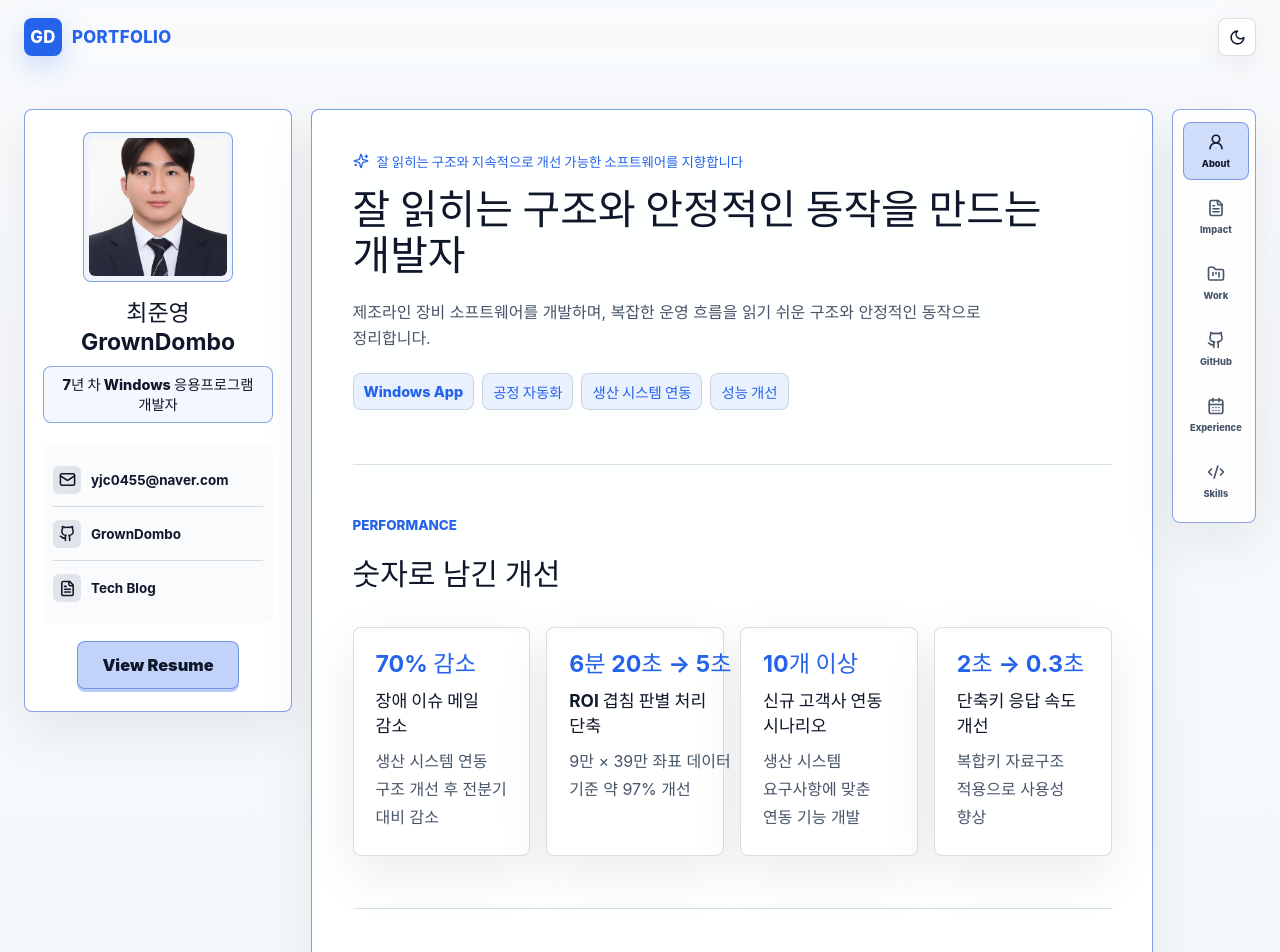
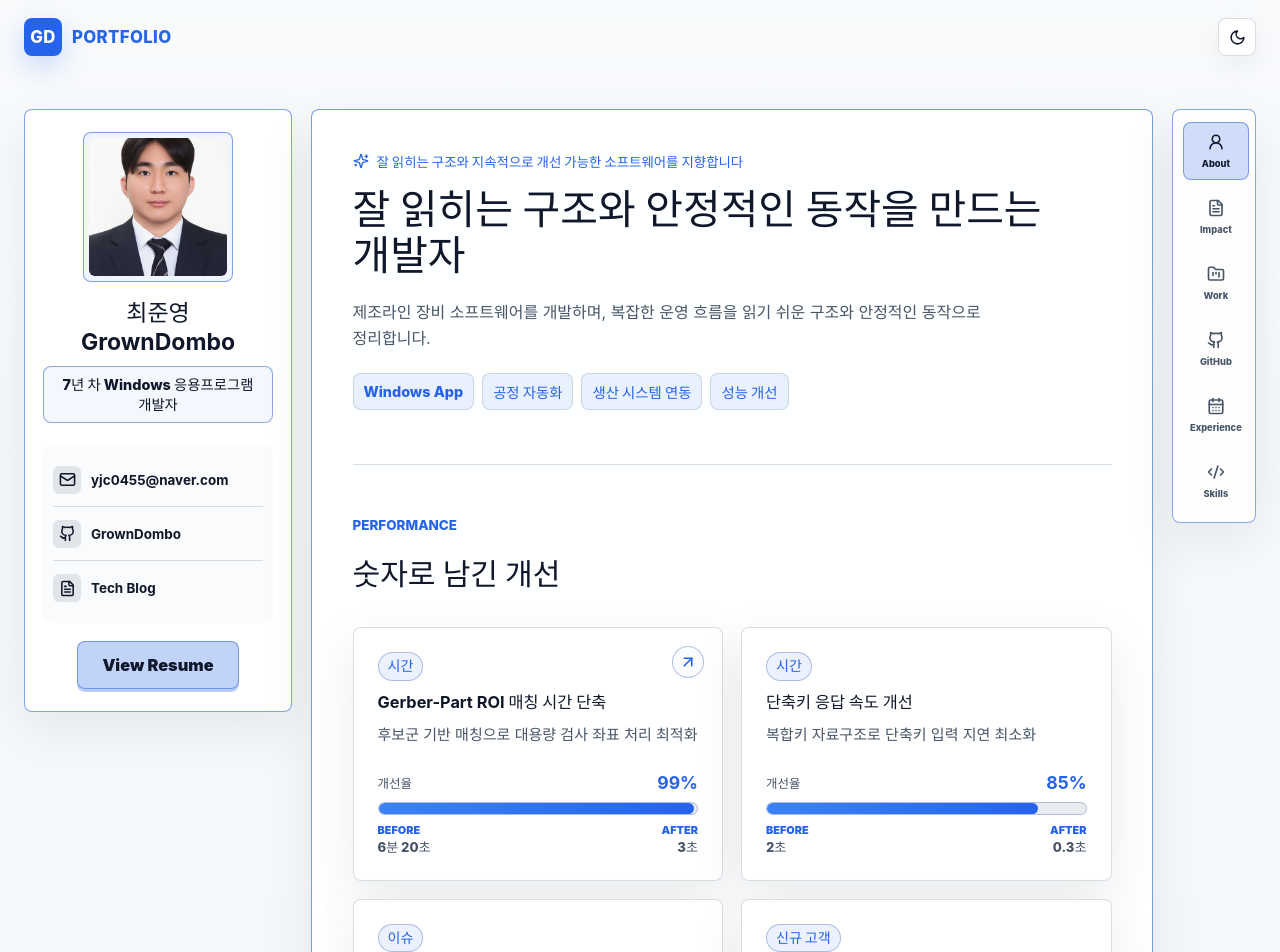
Before and after one commit to GrownDombo/GrownDombo.github.io, a React (Vite) app: page / in a window 1280 px wide. Shown: the top 952 px of the page. Built offline with nearby package versions, Linux system fonts and the light colour scheme.

Commit message:
Refine portfolio metrics presentation

```diff
--- a/src/App.tsx
+++ b/src/App.tsx
@@ -453,6 +453,48 @@ function PortfolioHome({
   const prioritizedProjects = [...projects].sort((left, right) => {
     return (left.priority ?? Number.MAX_SAFE_INTEGER) - (right.priority ?? Number.MAX_SAFE_INTEGER);
   });
+  const roiSpeedMetric = metrics.find((metric) => metric.label === 'Gerber-Part ROI 매칭 시간 단축');
+  const shortcutSpeedMetric = metrics.find((metric) => metric.label === '단축키 응답 속도 개선');
+  const issueMetric = metrics.find((metric) => metric.label === '장애 이슈 메일 감소');
+  const customerMetric = metrics.find((metric) => metric.label === '신규 고객사 연동 시나리오');
+  const impactChartCards = [
+    {
+      metric: roiSpeedMetric,
+      category: '시간',
+      resultLabel: '개선율',
+      graphLabel: '99%',
+      before: '6분 20초',
+      after: '3초',
+      fill: 99,
+    },
+    {
+      metric: shortcutSpeedMetric,
+      category: '시간',
+      resultLabel: '개선율',
+      graphLabel: '85%',
+      before: '2초',
+      after: '0.3초',
+      fill: 85,
+    },
+    {
+      metric: issueMetric,
+      category: '이슈',
+      resultLabel: '감소율',
+      graphLabel: '70%',
+      before: '전분기',
+      after: '70% 감소',
+      fill: 70,
+    },
+    {
+      metric: customerMetric,
+      category: '신규 고객',
+      resultLabel: '연동 수',
+      graphLabel: '10+',
+      before: '요구 대응',
+      after: '10개 이상',
+      fill: 100,
+    },
+  ];
   const [activeSection, setActiveSection] = useState(portfolioRailItems[0].id);
   const contentRef = useRef<HTMLDivElement>(null);
   const profileCardDetails = [
@@ -589,14 +631,58 @@ function PortfolioHome({
               <h2 id="metrics-title">숫자로 남긴 개선</h2>
             </div>
           </div>
-          <div className="impact-strip">
-            {metrics.map((metric) => (
-              <article className="impact-item" key={metric.label}>
-                <strong>{metric.value}</strong>
-                <h3>{metric.label}</h3>
-                <p>{metric.description}</p>
-              </article>
-            ))}
+          <div className="impact-meter-grid" aria-label="숫자로 남긴 개선 도식">
+            {impactChartCards.map((card) => {
+              const cardContent = (
+                <>
+                  <div className="impact-meter-copy">
+                    <span className="impact-meter-kicker">{card.category}</span>
+                    <h3>{card.metric?.label}</h3>
+                    <p>{card.metric?.description}</p>
+                  </div>
+                  <div
+                    className="impact-meter-visual"
+                    aria-label={`${card.metric?.label} ${card.resultLabel} ${card.graphLabel}`}
+                  >
+                    <div className="impact-meter-row">
+                      <span>{card.resultLabel}</span>
+                      <strong>{card.graphLabel}</strong>
+                    </div>
+                    <div className="impact-meter-track" aria-hidden="true">
+                      <span style={{ width: `${card.fill}%` }} />
+                    </div>
+                    <div className="impact-meter-labels">
+                      <span>
+                        <b>Before</b>
+                        {card.before}
+                      </span>
+                      <span>
+                        <b>After</b>
+                        {card.after}
+                      </span>
+                    </div>
+                  </div>
+                </>
+              );
+
+              return card.metric?.evidence ? (
+                <a
+                  className="impact-meter-card impact-meter-card--link"
+                  href={card.metric.evidence.href}
+                  key={card.metric.label}
+                  onClick={(event) => onNavigate(event, card.metric!.evidence!.href)}
+                >
+                  {cardContent}
+                  <span className="impact-meter-link-icon" aria-hidden="true">
+                    <ArrowUpRight size={18} strokeWidth={2.2} />
+                  </span>
+                </a>
+              ) : (
+                <article className="impact-meter-card" key={card.metric?.label ?? card.category}>
+                  {cardContent}
+                </article>
+              );
+            })}
           </div>
         </section>
 
@@ -1018,7 +1104,12 @@ function IndustrialAOIPlatformProjectPage({
 
               {selectedArea && area.id === 'inspection-automation' ? (
                 <div className="industrial-aoi-contribution-list">
-                <article className="industrial-aoi-matching-section" aria-label="Gerber Part matching details">
+                <article
+                  className="industrial-aoi-matching-section"
+                  id="contribution-01"
+                  tabIndex={-1}
+                  aria-label="Gerber Part matching details"
+                >
                   <span className="industrial-aoi-contribution-label">Contribution 01</span>
                   <div className="industrial-aoi-matching-copy">
                     <h4>Gerber ROI · Part Window ROI 매칭 시퀀스 최적화</h4>
--- a/src/data/portfolio.ts
+++ b/src/data/portfolio.ts
@@ -17,6 +17,11 @@ export type Metric = {
   value: string;
   label: string;
   description: string;
+  evidence?: {
+    label: string;
+    href: string;
+    suffix?: string;
+  };
 };
 
 export type SkillGroup = {
@@ -85,24 +90,29 @@ export const profile: Profile = {
 
 export const metrics: Metric[] = [
   {
+    value: '6분 20초 → 3초',
+    label: 'Gerber-Part ROI 매칭 시간 단축',
+    description: '후보군 기반 매칭으로 대용량 검사 좌표 처리 최적화',
+    evidence: {
+      label: '9만 × 39만 좌표 데이터 기준',
+      href: '/projects/industrial-aoi-platform/inspection-automation#contribution-01',
+      suffix: ' 약 99% 개선',
+    },
+  },
+  {
+    value: '2초 → 0.3초',
+    label: '단축키 응답 속도 개선',
+    description: '복합키 자료구조로 단축키 입력 지연 최소화',
+  },
+  {
     value: '70% 감소',
     label: '장애 이슈 메일 감소',
-    description: '생산 시스템 연동 구조 개선 후 전분기 대비 감소',
-  },
-  {
-    value: '6분 20초 → 5초',
-    label: 'ROI 겹침 판별 처리 단축',
-    description: '9만 × 39만 좌표 데이터 기준 약 97% 개선',
+    description: '연동 구조 안정화로 반복 장애 알림 감소',
   },
   {
     value: '10개 이상',
     label: '신규 고객사 연동 시나리오',
-    description: '생산 시스템 요구사항에 맞춘 연동 기능 개발',
-  },
-  {
-    value: '2초 → 0.3초',
-    label: '단축키 응답 속도 개선',
-    description: '복합키 자료구조 적용으로 사용성 향상',
+    description: '고객사 요구사항 기반 연동 시나리오 확장',
   },
 ];
 
--- a/src/styles.css
+++ b/src/styles.css
@@ -980,6 +980,153 @@ main {
   gap: 16px;
 }
 
+.impact-meter-grid {
+  display: grid;
+  grid-template-columns: repeat(2, minmax(0, 1fr));
+  gap: 18px;
+}
+
+.impact-meter-card {
+  position: relative;
+  display: grid;
+  align-content: space-between;
+  gap: 22px;
+  min-width: 0;
+  min-height: 238px;
+  padding: 24px;
+  border: 1px solid var(--line);
+  border-radius: 8px;
+  color: var(--text);
+  background:
+    linear-gradient(180deg, color-mix(in srgb, var(--accent-soft) 20%, var(--surface)), var(--surface)),
+    var(--surface);
+  box-shadow: var(--shadow);
+}
+
+.impact-meter-card--link {
+  transition:
+    transform 180ms ease,
+    border-color 180ms ease,
+    box-shadow 180ms ease;
+}
+
+.impact-meter-card--link:hover,
+.impact-meter-card--link:focus-visible {
+  border-color: color-mix(in srgb, var(--accent) 46%, var(--border));
+  box-shadow: 0 22px 58px color-mix(in srgb, var(--accent) 16%, transparent);
+  outline: none;
+  transform: translateY(-3px);
+}
+
+.impact-meter-link-icon {
+  position: absolute;
+  top: 18px;
+  right: 18px;
+  display: inline-grid;
+  place-items: center;
+  width: 32px;
+  height: 32px;
+  border: 1px solid color-mix(in srgb, var(--accent) 22%, var(--border));
+  border-radius: 999px;
+  color: var(--accent);
+  background: color-mix(in srgb, var(--surface) 86%, var(--accent-soft));
+}
+
+.impact-meter-copy {
+  display: grid;
+  align-content: start;
+  gap: 10px;
+  min-width: 0;
+}
+
+.impact-meter-kicker {
+  width: fit-content;
+  padding: 5px 9px;
+  border: 1px solid color-mix(in srgb, var(--accent) 20%, var(--border));
+  border-radius: 999px;
+  color: var(--accent);
+  background: var(--accent-soft);
+  font-size: 0.88rem;
+  font-weight: 900;
+  line-height: 1.2;
+}
+
+.impact-meter-card h3 {
+  margin: 0;
+  font-size: 1.02rem;
+  line-height: 1.35;
+}
+
+.impact-meter-card p {
+  margin: 0;
+  color: var(--muted);
+  font-size: 0.94rem;
+  line-height: 1.62;
+}
+
+.impact-meter-visual {
+  display: grid;
+  gap: 9px;
+  min-width: 0;
+  padding-top: 4px;
+}
+
+.impact-meter-row,
+.impact-meter-labels {
+  display: flex;
+  align-items: center;
+  justify-content: space-between;
+  gap: 10px;
+}
+
+.impact-meter-row span {
+  color: var(--text-muted);
+  font-size: 0.78rem;
+  font-weight: 850;
+}
+
+.impact-meter-row strong {
+  color: var(--accent);
+  font-size: 1.1rem;
+  line-height: 1.1;
+}
+
+.impact-meter-track {
+  height: 13px;
+  overflow: hidden;
+  border: 1px solid color-mix(in srgb, var(--accent) 16%, var(--border));
+  border-radius: 999px;
+  background: color-mix(in srgb, var(--border) 58%, var(--card));
+}
+
+.impact-meter-track span {
+  display: block;
+  height: 100%;
+  border-radius: 999px;
+  background: linear-gradient(90deg, var(--accent-cool), var(--accent));
+}
+
+.impact-meter-labels span {
+  display: grid;
+  gap: 2px;
+  color: var(--text-muted);
+  font-size: 0.82rem;
+  font-weight: 850;
+  line-height: 1.25;
+}
+
+.impact-meter-labels span:last-child {
+  justify-items: end;
+  text-align: right;
+}
+
+.impact-meter-labels b {
+  color: var(--accent);
+  font-size: 0.68rem;
+  font-weight: 900;
+  text-transform: uppercase;
+}
+
 .impact-item {
   display: grid;
   align-content: start;
@@ -1007,6 +1154,22 @@ main {
 .impact-item h3 {
   margin: 0;
   font-size: 1.08rem;
+}
+
+.impact-item-link {
+  color: inherit;
+  transition:
+    transform 180ms ease,
+    border-color 180ms ease,
+    box-shadow 180ms ease;
+}
+
+.impact-item-link:hover,
+.impact-item-link:focus-visible {
+  border-color: color-mix(in srgb, var(--accent) 46%, var(--border));
+  box-shadow: 0 22px 58px color-mix(in srgb, var(--accent) 16%, transparent);
+  outline: none;
+  transform: translateY(-3px);
 }
 
 .skill-grid {
@@ -2240,6 +2403,15 @@ main {
   box-shadow: var(--shadow);
 }
 
+.industrial-aoi-matching-section[id] {
+  scroll-margin-top: 110px;
+}
+
+.industrial-aoi-matching-section[id]:focus {
+  outline: 3px solid color-mix(in srgb, var(--accent) 34%, transparent);
+  outline-offset: 4px;
+}
+
 .industrial-aoi-contribution-label {
   width: fit-content;
   padding: 4px 9px;
@@ -2826,6 +2998,7 @@ main {
 }
 
 .site-shell[data-theme] .impact-item,
+.site-shell[data-theme] .impact-meter-card,
 .site-shell[data-theme] .skill-card,
 .site-shell[data-theme] .project-card,
 .site-shell[data-theme] .project-download-card,
@@ -3626,6 +3799,10 @@ main {
     grid-template-columns: repeat(2, minmax(0, 1fr));
   }
 
+  .impact-meter-grid {
+    grid-template-columns: 1fr 1fr;
+  }
+
   .impact-item:nth-child(odd) {
     border-left: 0;
   }
@@ -3727,8 +3904,14 @@ main {
   .skill-grid,
   .project-grid,
   .impact-strip,
+  .impact-meter-grid,
   .portfolio-visual-grid {
     grid-template-columns: 1fr;
+  }
+
+  .impact-meter-card {
+    min-height: auto;
+    padding: 20px;
   }
 
   .portfolio-profile-card {
```
